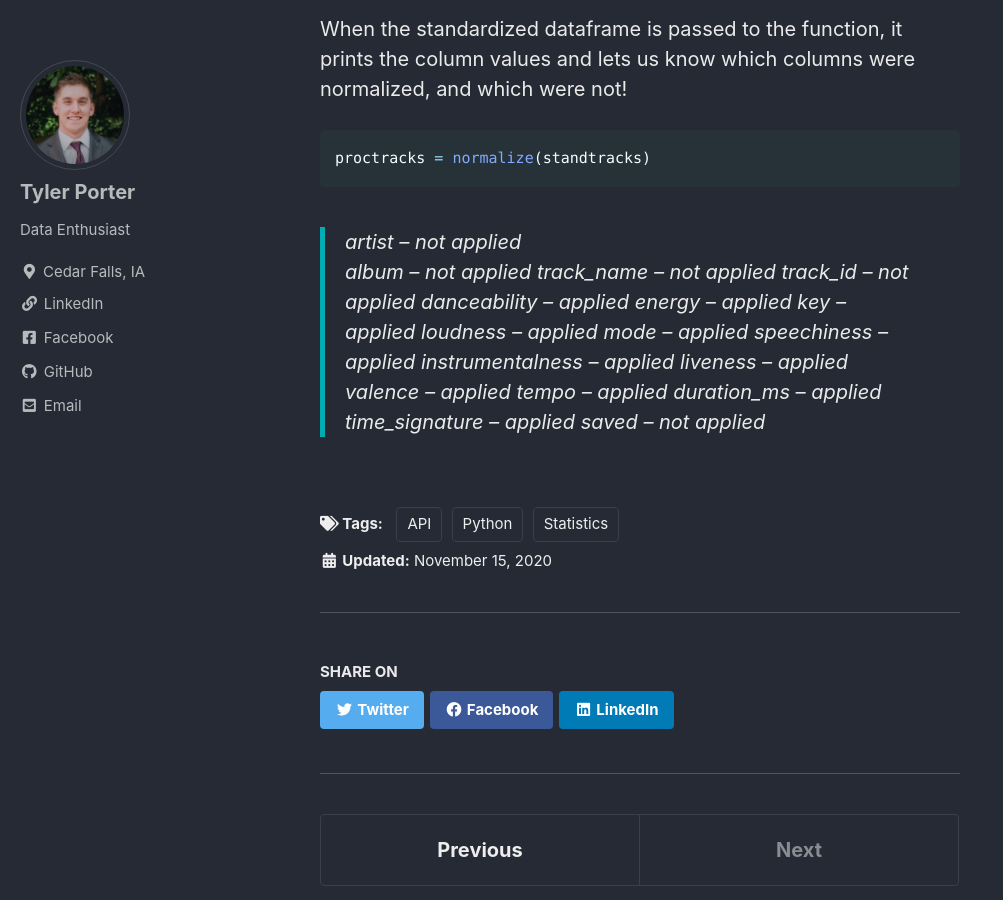
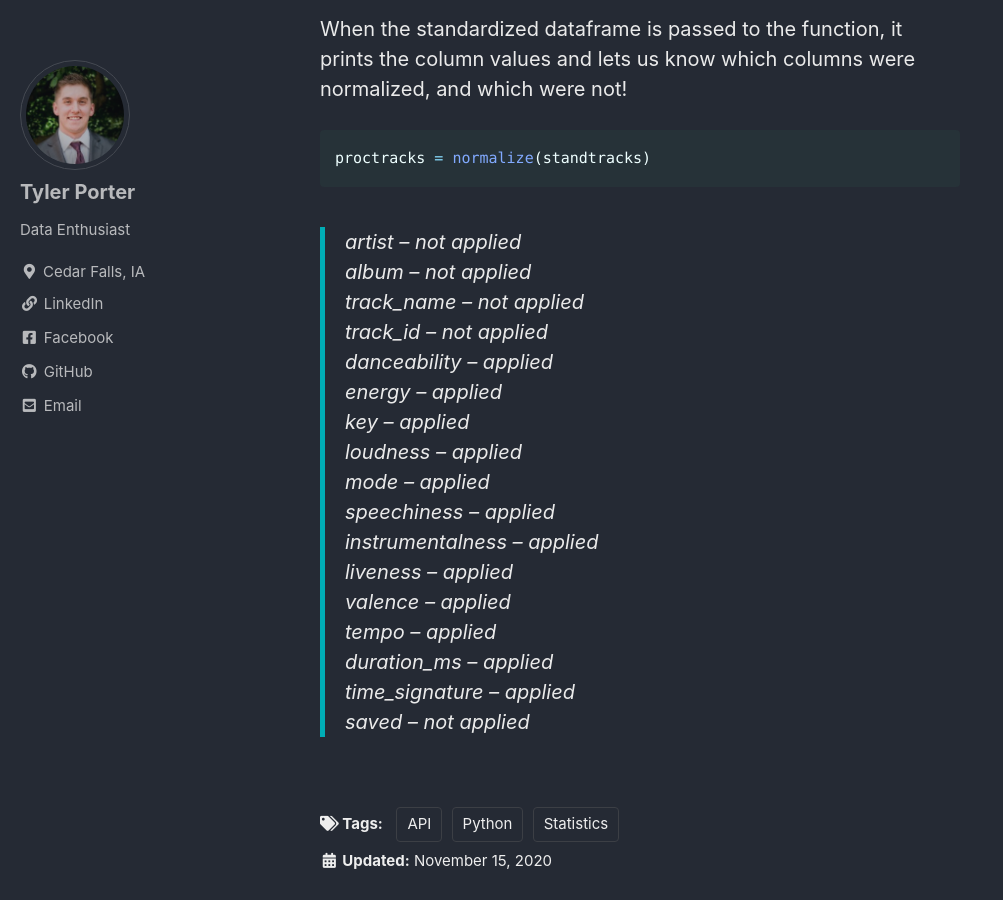
Before and after one commit to tyljporter/typo.github.io, a Jekyll site: the page built from _posts/2020-11-30-Spotify2.md, in a window 1280 px wide and 900 px high, scrolled down 9621 px. Shown: the whole window, without its empty margins (0-1003 px from the left). Built offline with Jekyll 4.4.1, drawn with Linux system fonts in a browser that asks for light colours; cached includes are drawn as plain includes; formulas are drawn with MathJax 3.

````diff
--- a/_posts/2020-11-30-Spotify2.md
+++ b/_posts/2020-11-30-Spotify2.md
@@ -233,19 +233,19 @@ When the standardized dataframe is passed to the function, it prints the column
 proctracks = normalize(standtracks)
 ```
 > artist  --  not applied <br />
-> album  --  not applied
-> track_name  --  not applied
-> track_id  --  not applied
-> danceability  --  *applied*
-> energy  --  *applied*
-> key  --  *applied*
-> loudness  --  *applied*
-> mode  --  *applied*
-> speechiness  --  *applied*
-> instrumentalness  --  *applied*
-> liveness  --  *applied*
-> valence  --  *applied*
-> tempo  --  *applied*
-> duration_ms  --  *applied*
-> time_signature  --  *applied*
-> saved  --  not applied
+> album  --  not applied <br />
+> track_name  --  not applied <br />
+> track_id  --  not applied <br />
+> danceability  --  *applied* <br />
+> energy  --  *applied* <br />
+> key  --  *applied* <br />
+> loudness  --  *applied* <br />
+> mode  --  *applied* <br />
+> speechiness  --  *applied* <br />
+> instrumentalness  --  *applied* <br />
+> liveness  --  *applied* <br />
+> valence  --  *applied* <br />
+> tempo  --  *applied* <br />
+> duration_ms  --  *applied* <br />
+> time_signature  --  *applied* <br />
+> saved  --  not applied <br />
````
